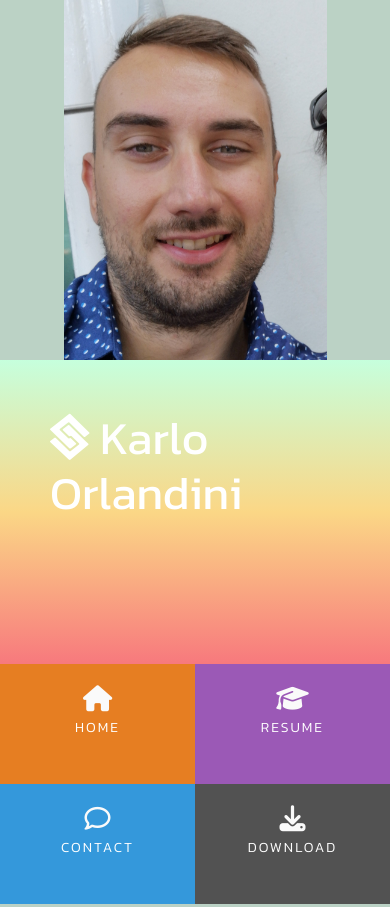
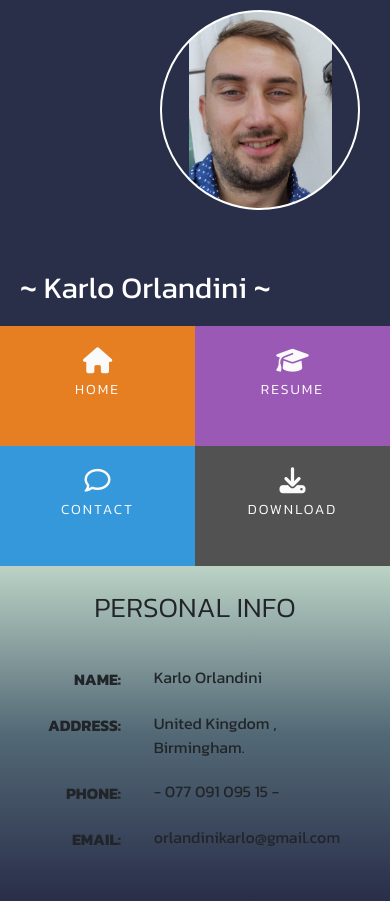
Before and after one commit to Karlox01/My-CV-Karlo, a plain HTML site: page index.html in a window 390 px wide. Shown: the top 907 px of the page. Drawn offline with nearby package versions, Linux system fonts and the light colour scheme.

Commit message:
add profile image into a container to place it inside a circle

```diff
--- a/assets/css/style.css
+++ b/assets/css/style.css
@@ -40,7 +40,10 @@
 
 /*---------------------------------------------------Special paddings margin/text */
 
-h1,h2,h3,h4 {
+h1,
+h2,
+h3,
+h4 {
     margin: 0;
 }
 
@@ -116,19 +119,23 @@ header {
     margin-bottom: 90px;
 }
 
-.list-inline-item:not(:last-child) { /* This cancels margins between the list items */
-    margin:0;
+.list-inline-item:not(:last-child) {
+    /* This cancels margins between the list items */
+    margin: 0;
 }
 
-.menucontainer {  /* This cancells the margin between the left of the photo and the start of the list , However makes all the fonts small so has to be fixed by adding font size to its child elements */
+.menucontainer {
+    /* This cancells the margin between the left of the photo and the start of the list , However makes all the fonts small so has to be fixed by adding font size to its child elements */
     font-size: 0;
 }
 
 #nav {
-    margin: 0;   /* This cancels bottom margin between the photo and the list */
+    margin: 0;
+    /* This cancels bottom margin between the photo and the list */
 }
 
-#nav li { /* This is a fix for menu contaienr font size 0 */
+#nav li {
+    /* This is a fix for menu contaienr font size 0 */
     font-size: 14px;
     padding: 0;
 }
@@ -192,7 +199,8 @@ footer {
     text-align: center;
     padding-left: 5px;
     transition: all 0.35s ease-in-out;
-    -moz-transition: all 0.35s ease-in-out; /* This is for Mozilla webkit browsers and opera*/
+    -moz-transition: all 0.35s ease-in-out;
+    /* This is for Mozilla webkit browsers and opera*/
     -webkit-transition: all 0.35s ease-in-out;
     -o-transition: all 0.35s ease-in-out;
 }
@@ -216,7 +224,8 @@ footer {
     text-align: center;
     color: #fafafa;
     background: #8f8f8f;
-    -moz-transition: all 0.35s ease-in-out; /* This is for Mozilla webkit browsers and opera*/
+    -moz-transition: all 0.35s ease-in-out;
+    /* This is for Mozilla webkit browsers and opera*/
     -webkit-transition: all 0.35s ease-in-out;
     -o-transition: all 0.35s ease-in-out;
 }
@@ -290,13 +299,15 @@ footer {
     position: absolute;
     left: 0px;
     font-weight: 400;
-    padding: 3px 30px 2px 10px;  /* Top Right Bottom Left */
+    padding: 3px 30px 2px 10px;
+    /* Top Right Bottom Left */
     color: #fafafa;
     background-color: rgba(25, 25, 25, 0.2);
 }
 
 .progress-section {
-    margin: 40px 20px; /* 40px top and bott , 20px left right */
+    margin: 40px 20px;
+    /* 40px top and bott , 20px left right */
 }
 
 /*--------------------------------------------------- Work History */
@@ -358,7 +369,8 @@ footer {
 
 .center-form {
     padding-top: 10px;
-    margin: 0 auto; /* 0 top bottom center left right */
+    margin: 0 auto;
+    /* 0 top bottom center left right */
     max-width: 70%;
 }
 
@@ -372,7 +384,9 @@ button[type="submit"] {
 
 /*--------------------------------------------------- Media Queries */
 
-@media(min-width: 992px) { /* applies to screens larger than 992 px ) */
+@media(min-width: 992px) {
+
+    /* applies to screens larger than 992 px ) */
     .center-form {
         padding-top: 30px;
         min-height: 240px;
@@ -382,9 +396,50 @@ button[type="submit"] {
 
 }
 
-@media(max-width: 700px) {
+@media(max-width: 750px) {
     .bg-color-name-title {
-        background-color: #f4f4f4;
-        background: linear-gradient(to bottom, #c6ffdd, #fbd786, #f7797d)
+        background-color: #292e49;
+    }
+
+    .logo {
+        background: url(../images/profile.jpg);
+        min-height: 200px;
+        width: 200px;
+        border-radius: 100%;
+        background-color: #292e49;
+        background-position: center center;
+        background-repeat: no-repeat;
+        background-size: contain;
+        transition: all .5s ease-in-out;
+        -moz-transition: all .5s ease-in-out;
+        -webkit-transition: all .5s ease-in-out;
+        display: inline-block;
+        border: 2px solid #fff;
+        margin: 10px;
+        position: absolute;
+        left: 150px;
+
+    }
+
+    .circle {
+        min-height: 250px;
+        min-width: 300px;
+        display: inline-block;
+        background-color: #292e49;
+        position: relative;
+    }
+
+    .heading {
+        margin-left: 0;
+    }
+
+    .name {
+        margin: 0;
+        padding: 20px;
+        font-size: 30px;
+    }
+
+    .title {
+        display: none;
     }
 }
--- a/index.html
+++ b/index.html
@@ -17,13 +17,15 @@
 <body>
     <header>
         <div class="row no-gutters">
-            <a href="index.html" class="col-md-4 logo">
-            </a>
+            <div class="col-md-4 circle">
+                <a href="index.html" class="logo">
+                </a>
+            </div>
             <div class="col-md-8">
                 <div class="row bg-color-name-title no-gutters">
                     <div class="col heading">
                         <h1 class="name">
-                            <i class="fa-brands fa-staylinked"></i> Karlo Orlandini
+                            ~ Karlo Orlandini ~
                         </h1>
                         <h2 class="title">
                             &nbsp;
```
